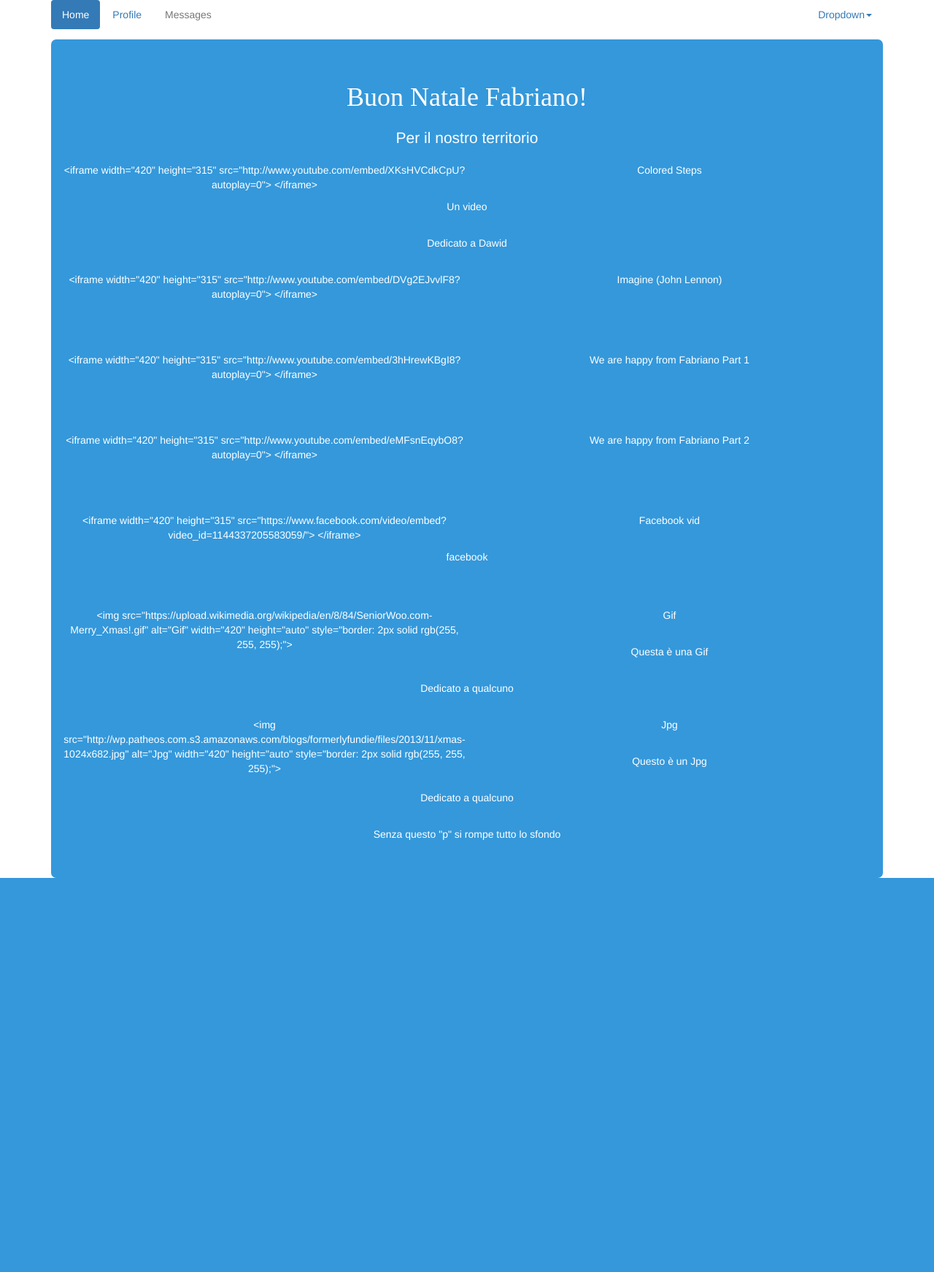
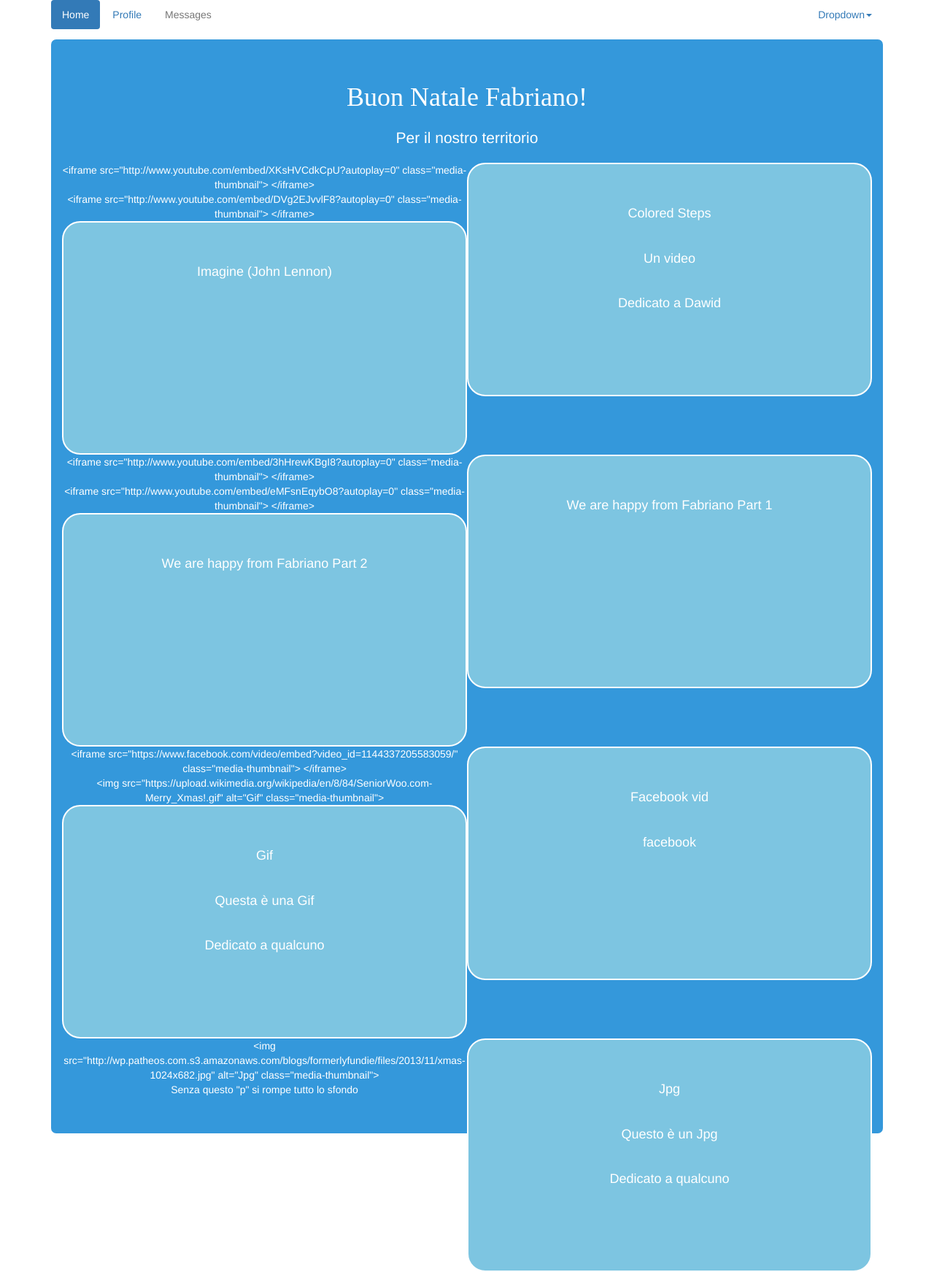
Before and after one commit to feroda/fabrianodigital, a Django app: page /digitalxmas/media/ in a window 1280 px wide. Shown: the whole page at 73% size. Before the commit the page ends 1203 px from the top, so only its background shows below. Run offline with Django 3.2, Linux system fonts and the light colour scheme; data comes from the database, SQL or seed files in the repository; both versions use the stored data as it was after the commit; some libraries are stand-ins or nearby versions.

Commit message:
Fix css media home

```diff
--- a/digitalxmas/static/digitalxmas/css/style.css
+++ b/digitalxmas/static/digitalxmas/css/style.css
@@ -19,8 +19,30 @@
     padding: 0.5em 1em;
 }
 
+
+.media-thumbnail {
+    border: 1px solid white;
+    border-radius: 0.2em;
+    margin: 0px 0.5em;
+    width: 420px;
+    height: 315px
+}
+
+/*
 .media-thumbnail {
     border: 1px solid white;
     border-radius: 0.2em;
     margin: 0px 0.5em;
 }
+*/
+
+.media-info {
+    height: 320px;
+    background-color: rgb(125, 197, 225);
+    border-radius: 25px;
+    border: 2px solid;
+    padding: 5%;
+    font-size: large;
+    width: 50%;
+    float: right;
+}
--- a/digitalxmas/templatetags/media_tags.py
+++ b/digitalxmas/templatetags/media_tags.py
@@ -9,21 +9,21 @@
     if media.url.find('youtube.com') != -1:
         youtube_id = media.url[media.url.find("?v=")+3:]
         embed_url = "http://www.youtube.com/embed/{}?autoplay=0".format(youtube_id)
-        return '<iframe width="420" height="315" src="{}"> </iframe>'.format(embed_url)
+        return '<iframe src="{}" class="media-thumbnail"> </iframe>'.format(embed_url)
 
     #Facebook Video
     elif media.url.find('facebook.com') != -1 and media.url.find('videos/') != -1:
         facebook_id = media.url[media.url.find("videos/")+7:]
         embed_url = "https://www.facebook.com/video/embed?video_id={}".format(facebook_id)
-        return '<iframe width="420" height="315" src="{}"> </iframe>'.format(embed_url)
+        return '<iframe src="{}" class="media-thumbnail"> </iframe>'.format(embed_url)
 
     #Generic JPG
     elif media.url.find('.jpg') != -1:
-        return '<img src="{}" alt="{}" width="420" height="auto" style="border: 2px solid rgb(255, 255, 255);">'.format(media.url, media.title)
+        return '<img src="{}" alt="{}" class="media-thumbnail">'.format(media.url, media.title)
 
     #Generic GIF
     elif media.url.find('.gif') != -1:
-        return '<img src="{}" alt="{}" width="420" height="auto" style="border: 2px solid rgb(255, 255, 255);">'.format(media.url, media.title)
+        return '<img src="{}" alt="{}" class="media-thumbnail">'.format(media.url, media.title)
 
     else:
         return '<h3>{media.title}</h3><p>{media.url}'.format(media=media)
```
Also changed, not shown: db.sqlite3.
